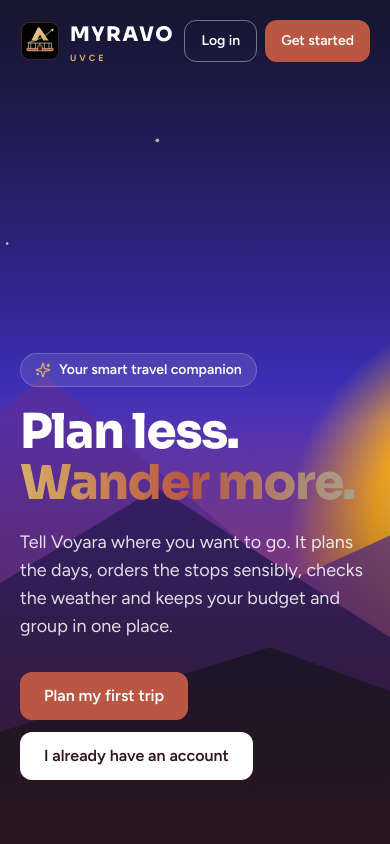
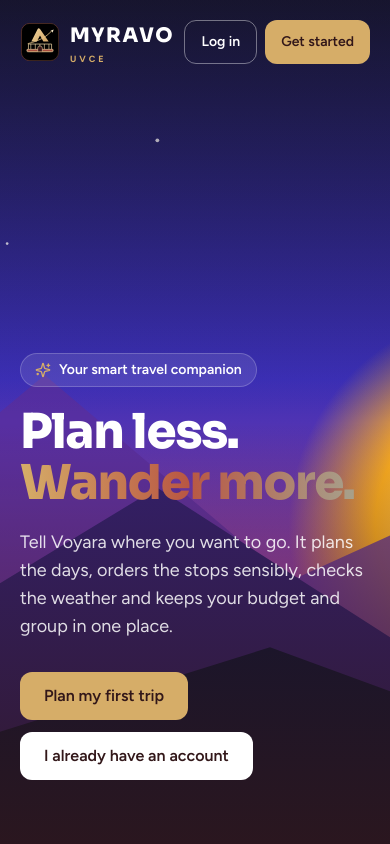
Before and after one commit to punithrajpunithraj012-tech/voyara, a React (Vite) app in the folder frontend/: page / in a window 390 px wide. Shown: the top 844 px of the page. Built offline with nearby package versions, Linux system fonts and the light colour scheme; no server answers.

Commit message:
Apply MYRAVO warm burgundy and gold mobile design system

```diff
--- a/frontend/src/index.css
+++ b/frontend/src/index.css
@@ -1,26 +1,28 @@
 @tailwind base;
 @tailwind components;
 @tailwind utilities;
-
 @layer base {
+  :root { color-scheme: light; --myravo-wine:#67252A; --myravo-ink:#321719; --myravo-clay:#A94D3D; --myravo-gold:#D6AD68; --myravo-ivory:#F7F2E9; }
+  html { background:var(--myravo-ivory); }
   body { @apply bg-sand text-slate-800 font-sans antialiased; }
-  h1, h2, h3 { @apply font-display text-ink; }
-  :focus-visible { outline: 3px solid #2F7BFF; outline-offset: 2px; }
+  h1,h2,h3 { @apply font-display text-ink; }
+  :focus-visible { outline:3px solid var(--myravo-gold); outline-offset:3px; }
+  button,a,input,select,textarea { -webkit-tap-highlight-color:transparent; }
 }
 @layer components {
-  .btn { @apply inline-flex items-center justify-center gap-2 rounded-xl px-4 py-2.5 text-sm font-semibold transition disabled:opacity-50 disabled:cursor-not-allowed; }
-  .btn-primary { @apply btn bg-gradient-to-r from-sky to-violet text-white shadow-md shadow-violet/25 hover:brightness-110; }
-  .btn-accent { @apply btn bg-coral text-white hover:brightness-95; }
-  .btn-ghost { @apply btn border border-violet/25 bg-white text-ink hover:bg-violet/5; }
+  .btn { @apply inline-flex min-h-11 items-center justify-center gap-2 rounded-xl px-4 py-2.5 text-sm font-semibold transition disabled:opacity-50 disabled:cursor-not-allowed; }
+  .btn-primary { @apply btn bg-gradient-to-r from-brand-wine to-brand-clay text-white shadow-md shadow-brand-wine/20 hover:brightness-110; }
+  .btn-accent { @apply btn bg-brand-gold text-brand-ink hover:brightness-95; }
+  .btn-ghost { @apply btn border border-brand-wine/20 bg-white text-brand-ink hover:bg-brand-ivory; }
   .btn-danger { @apply btn text-red-600 hover:bg-red-50 px-2 py-1.5; }
-  .input { @apply w-full rounded-xl border border-slate-300 bg-white px-3.5 py-2.5 text-sm placeholder:text-slate-400 focus:border-violet focus:outline-none focus:ring-2 focus:ring-violet/30; }
-  .card { @apply rounded-3xl border border-violet/10 bg-white p-5 shadow-sm shadow-violet/5; }
+  .input { @apply w-full min-h-11 rounded-xl border border-stone-300 bg-white px-3.5 py-2.5 text-sm placeholder:text-slate-400 focus:border-brand-clay focus:outline-none focus:ring-2 focus:ring-brand-gold/40; }
+  .card { @apply rounded-3xl border border-brand-wine/10 bg-white p-5 shadow-sm shadow-brand-wine/5; }
   .glass { @apply border border-white/20 bg-white/10 backdrop-blur-md; }
-  .chip { @apply inline-flex items-center gap-1 rounded-full bg-violet/10 px-2.5 py-1 text-xs font-semibold text-violet; }
+  .chip { @apply inline-flex items-center gap-1 rounded-full bg-brand-gold/20 px-2.5 py-1 text-xs font-semibold text-brand-wine; }
 }
-.vy-pin { width: 30px; height: 30px; border-radius: 50% 50% 50% 0; transform: rotate(-45deg); border: 2px solid #fff; box-shadow: 0 2px 6px rgba(0,0,0,.35); display: grid; place-items: center; }
-.vy-pin span { transform: rotate(45deg); color: #fff; font: 700 12px Figtree, sans-serif; }
-.leaflet-container { font-family: Figtree, sans-serif; border-radius: 1rem; z-index: 0; }
-@keyframes vy-rise { from { opacity: 0; transform: translateY(14px); } to { opacity: 1; transform: none; } }
-.vy-rise { animation: vy-rise .8s ease-out both; }
-@media (prefers-reduced-motion: reduce) { .vy-rise { animation: none; } * { scroll-behavior: auto !important; } }
+.vy-pin { width:30px;height:30px;border-radius:50% 50% 50% 0;transform:rotate(-45deg);border:2px solid #fff;box-shadow:0 2px 6px rgba(0,0,0,.35);display:grid;place-items:center; }
+.vy-pin span { transform:rotate(45deg);color:#fff;font:700 12px Figtree,sans-serif; }
+.leaflet-container { font-family:Figtree,sans-serif;border-radius:1rem;z-index:0; }
+@keyframes vy-rise { from { opacity:0;transform:translateY(14px); } to { opacity:1;transform:none; } }
+.vy-rise { animation:vy-rise .65s ease-out both; }
+@media (prefers-reduced-motion:reduce) { .vy-rise { animation:none; } * { scroll-behavior:auto !important; } }
```
